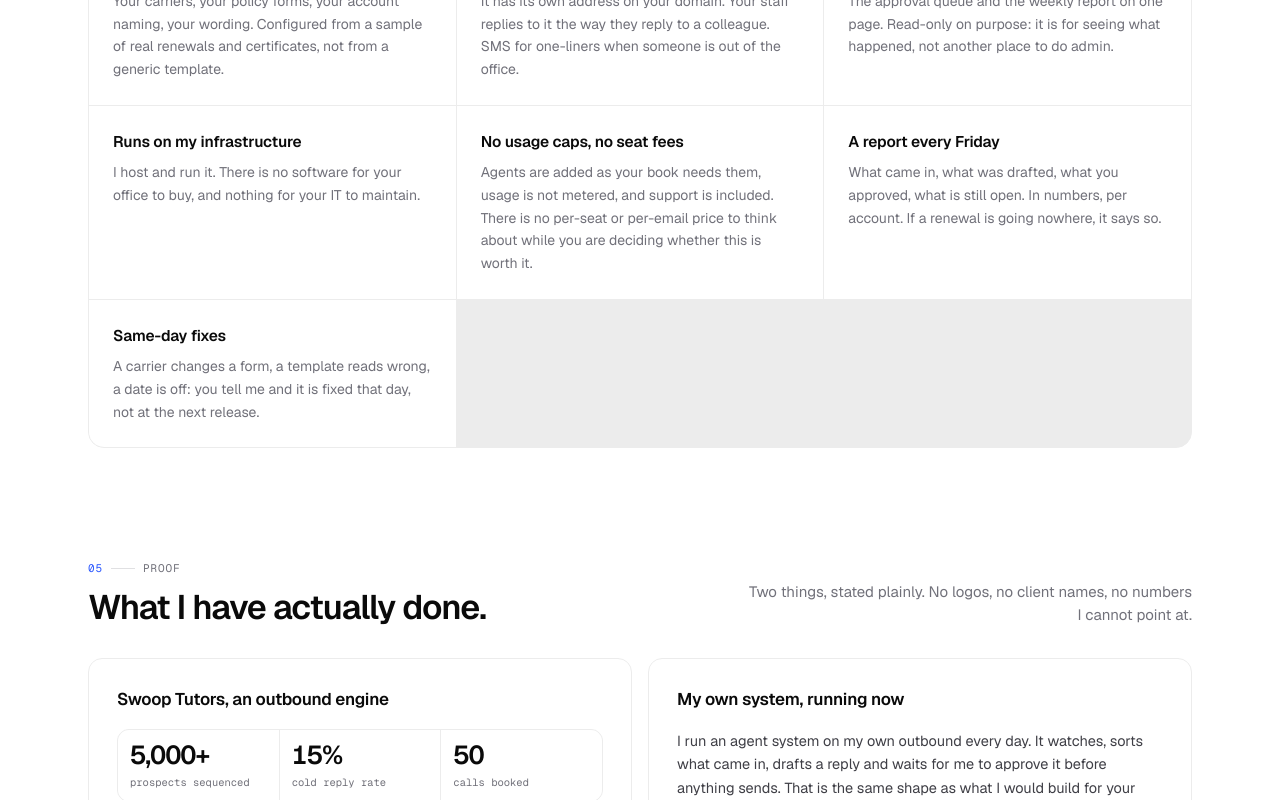
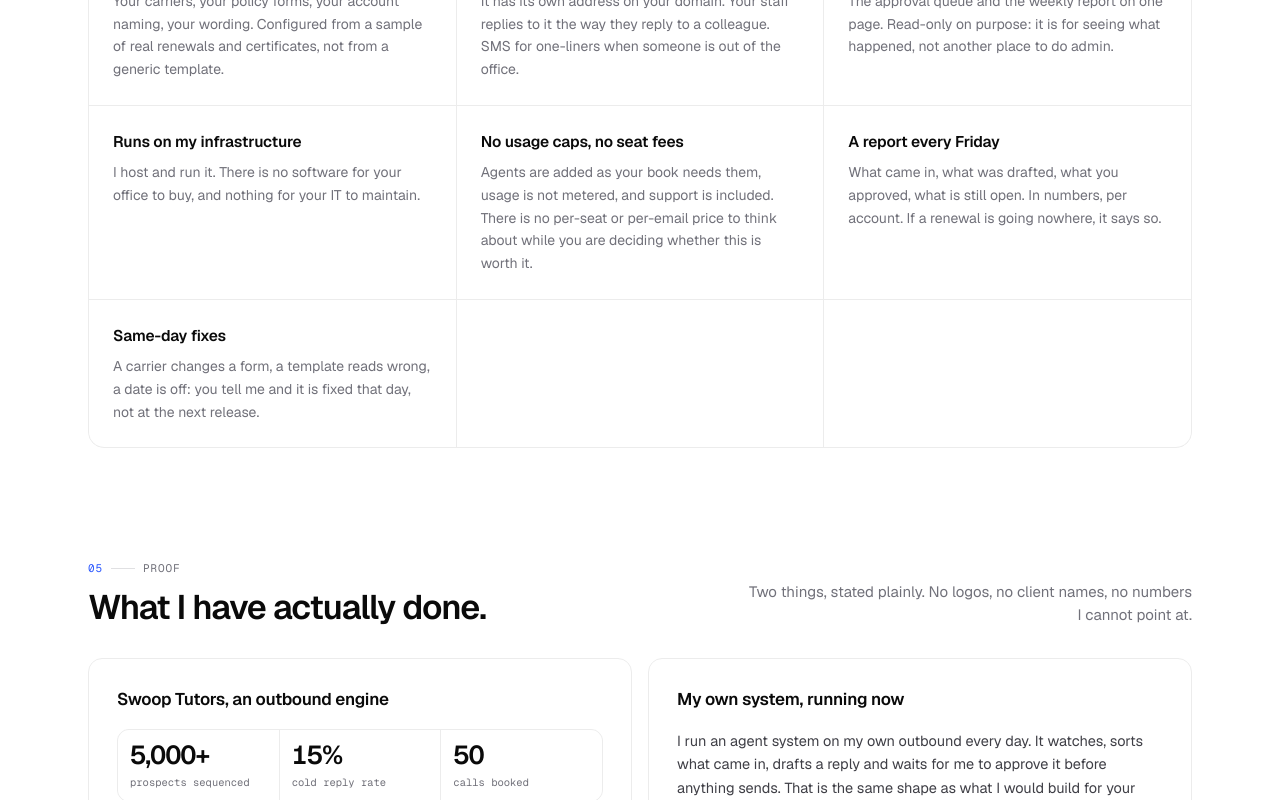
Before and after one commit to CoolMoon7/PersonalWebsite, a Next.js app: page /insurance in a window 1280 px wide. Shown: the part 5154-5954 px from the top of the page. Built offline with nearby package versions, Linux system fonts and the light colour scheme.

Commit message:
coder: insurance - fill the last row of the built/run grid
01ae5ad added a seventh card, so the lg grid left two empty cells showing the
line-coloured background as a grey block next to 'Same-day fixes' (768px too).
Filler cells complete the row; counts are derived from built.length.

```diff
--- a/app/insurance/page.tsx
+++ b/app/insurance/page.tsx
@@ -188,6 +188,13 @@ export default function InsurancePage() {
               <p className="text-[14px] text-muted leading-relaxed mt-2">{b.body}</p>
             </div>
           ))}
+          {/* Complete the last row, so the line-coloured grid never shows through as a grey block. */}
+          {Array.from({ length: (2 - (built.length % 2)) % 2 }).map((_, i) => (
+            <div key={`sm-fill-${i}`} aria-hidden="true" className="hidden sm:block lg:hidden bg-white" />
+          ))}
+          {Array.from({ length: (3 - (built.length % 3)) % 3 }).map((_, i) => (
+            <div key={`lg-fill-${i}`} aria-hidden="true" className="hidden lg:block bg-white" />
+          ))}
         </div>
       </section>
 
```
